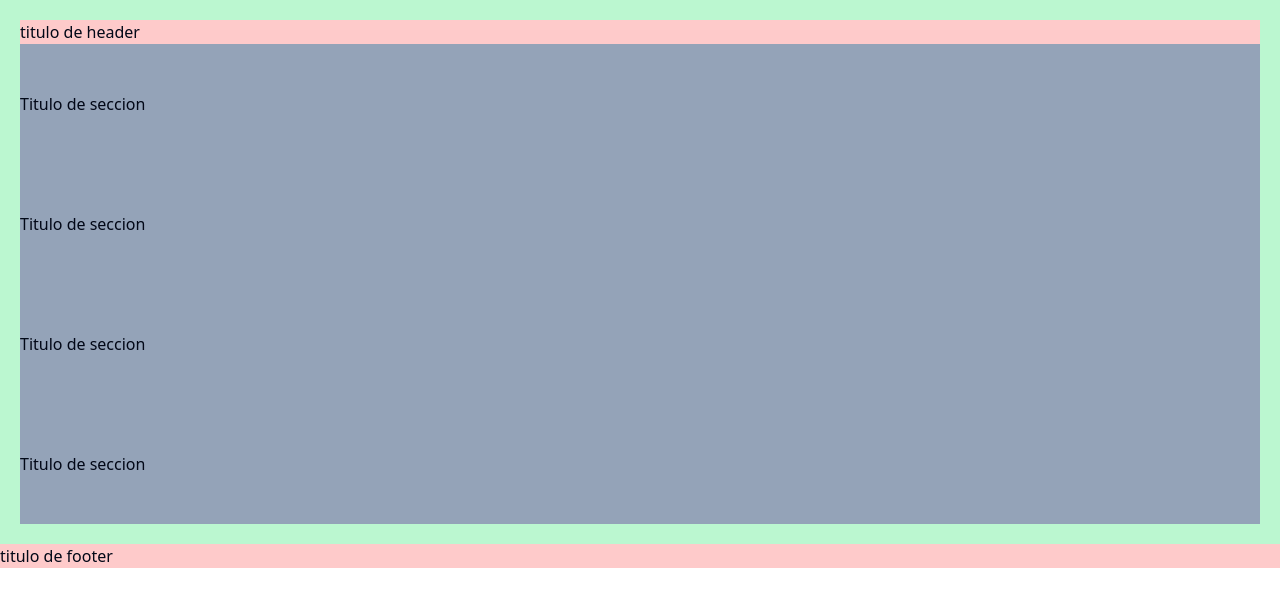
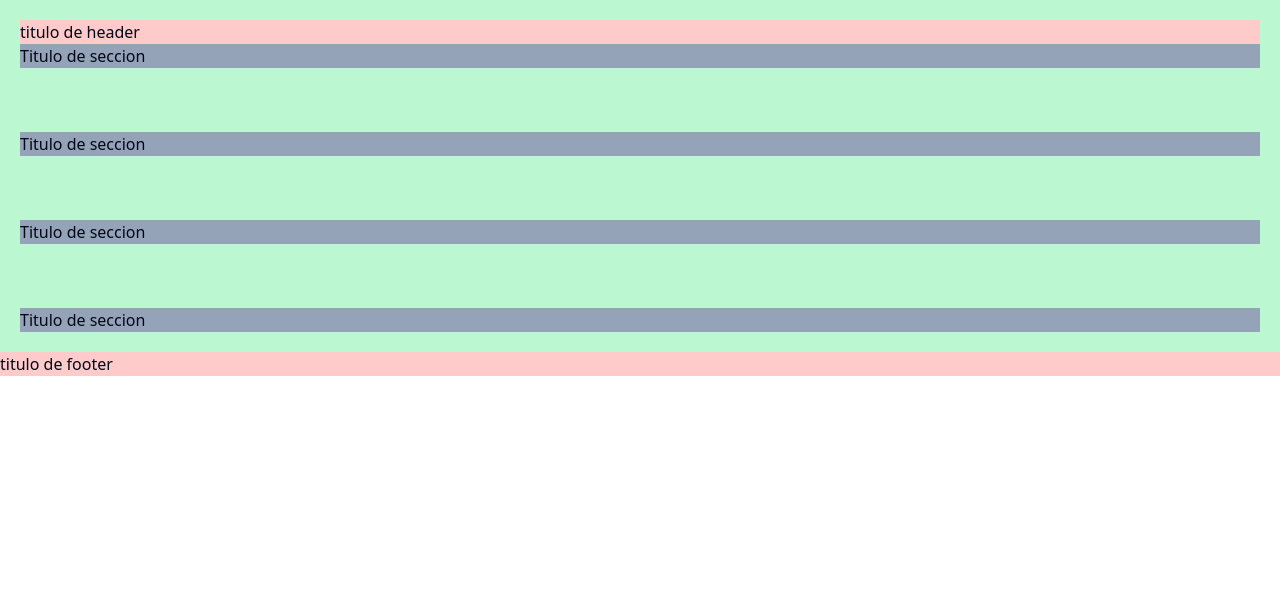
Before and after one commit to ManuelAlejandro93/innovarte, a React (Vite) app: page / in a window 1280 px wide. Shown: the top 606 px of the page. Built offline with nearby package versions, Linux system fonts and the light colour scheme; what tailwindcss-animated would draw is missing.

Commit message:
adelantos en containers.

```diff
--- a/src/Components/SectionContainer.tsx
+++ b/src/Components/SectionContainer.tsx
@@ -1,5 +1,6 @@
 import { ChildrenProp } from '@/Interfaces';
 
+//Contenedor de todas las secciones
 export const SectionContainer = ({ children }: ChildrenProp) => {
-  return <div className='py-12 bg-slate-400'>{children}</div>;
+  return <div className='grid space-y-16'>{children}</div>;
 };
--- /dev/null
+++ b/src/Components/SingleSectionContainer.tsx
@@ -0,0 +1,5 @@
+import { ChildrenProp } from '@/Interfaces';
+
+export const SingleSectionContainer = ({ children }: ChildrenProp) => {
+  return <div className='bg-slate-400'>{children}</div>;
+};
--- a/src/Components/index.ts
+++ b/src/Components/index.ts
@@ -1,3 +1,4 @@
 export * from './GrandContainer';
+export * from './SingleSectionContainer';
+export * from './AppContainer';
 export * from './SectionContainer';
-export * from './AppContainer';
--- /dev/null
+++ b/src/InnovarteApp.tsx
@@ -0,0 +1,31 @@
+import {
+  GrandContainer,
+  SingleSectionContainer,
+  AppContainer,
+  SectionContainer
+} from './Components';
+
+export const InnovarteApp = () => {
+  return (
+    <AppContainer>
+      <GrandContainer>
+        <h1 className='bg-red-200'>titulo de header</h1>
+        <SectionContainer>
+          <SingleSectionContainer>
+            <h1>Titulo de seccion</h1>
+          </SingleSectionContainer>
+          <SingleSectionContainer>
+            <h1>Titulo de seccion</h1>
+          </SingleSectionContainer>
+          <SingleSectionContainer>
+            <h1>Titulo de seccion</h1>
+          </SingleSectionContainer>
+          <SingleSectionContainer>
+            <h1>Titulo de seccion</h1>
+          </SingleSectionContainer>
+        </SectionContainer>
+      </GrandContainer>
+      <h1 className='bg-red-200'>titulo de footer</h1>
+    </AppContainer>
+  );
+};
--- a/src/InnovartePage.tsx
+++ /dev/null
@@ -1,24 +0,0 @@
-import { GrandContainer, SectionContainer, AppContainer } from './Components';
-
-export const InnovartePage = () => {
-  return (
-    <AppContainer>
-      <GrandContainer>
-        <h1 className='bg-red-200'>titulo de header</h1>
-        <SectionContainer>
-          <h1>Titulo de seccion</h1>
-        </SectionContainer>
-        <SectionContainer>
-          <h1>Titulo de seccion</h1>
-        </SectionContainer>
-        <SectionContainer>
-          <h1>Titulo de seccion</h1>
-        </SectionContainer>
-        <SectionContainer>
-          <h1>Titulo de seccion</h1>
-        </SectionContainer>
-      </GrandContainer>
-      <h1 className='bg-red-200'>titulo de footer</h1>
-    </AppContainer>
-  );
-};
--- a/src/main.tsx
+++ b/src/main.tsx
@@ -1,11 +1,11 @@
 import { StrictMode } from 'react';
 import { createRoot } from 'react-dom/client';
-import { InnovartePage } from './InnovartePage';
+import { InnovarteApp } from './InnovarteApp';
 
 import './index.css';
 
 createRoot(document.getElementById('root')!).render(
   <StrictMode>
-    <InnovartePage></InnovartePage>
+    <InnovarteApp></InnovarteApp>
   </StrictMode>
 );
```
